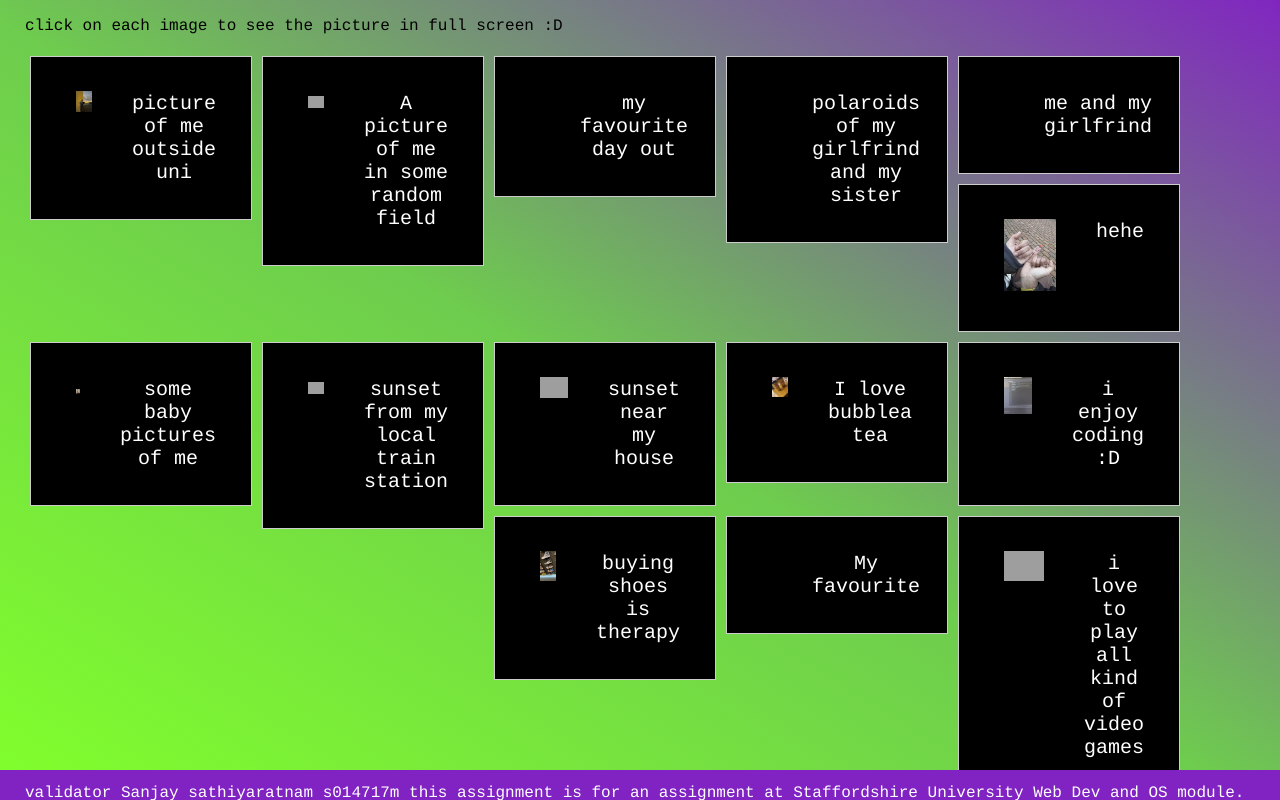
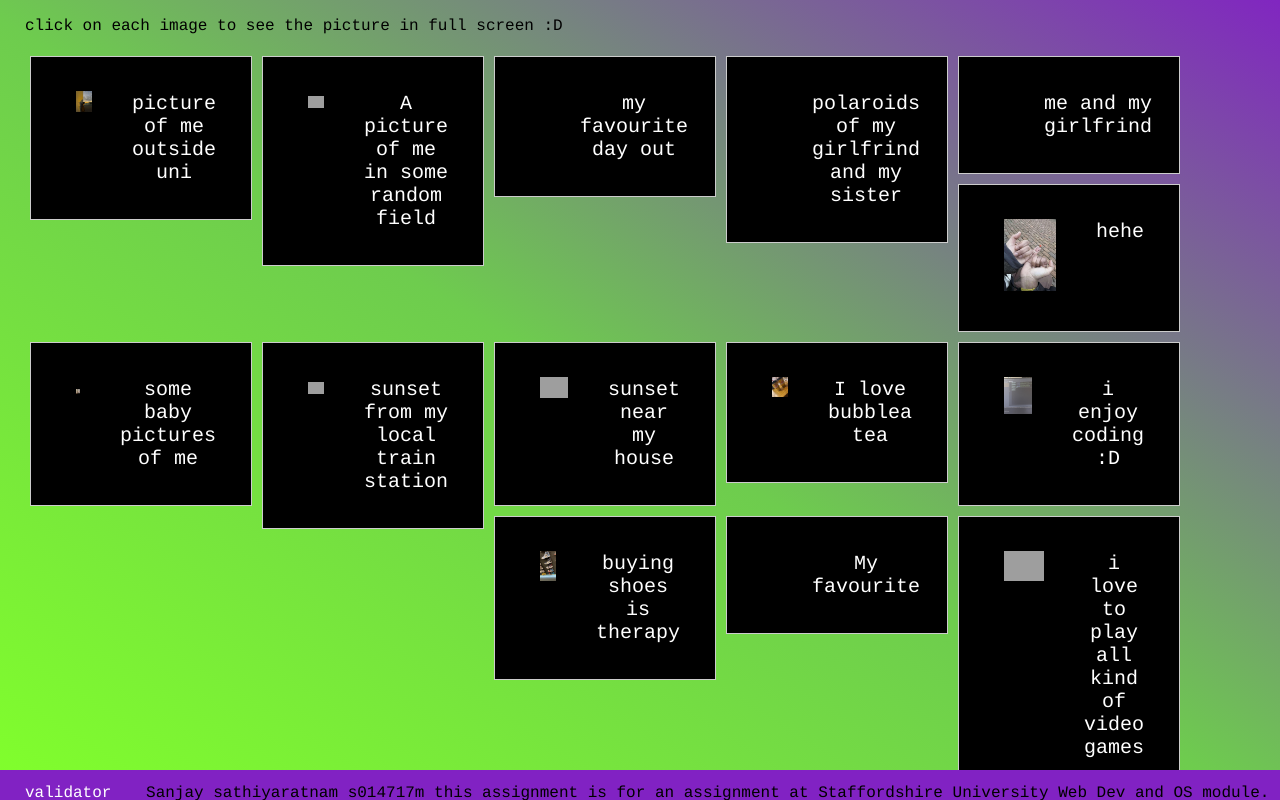
Before and after one commit to nerdypineapple1/nerdypineapple1.github.io, a website: page interest.html in a window 1280 px wide. Shown: the part 399-1199 px from the top of the page. Drawn offline with Linux system fonts and the light colour scheme; grey boxes are pictures that could not be loaded.

Commit message:
Add files via upload

```diff
--- a/interest.html
+++ b/interest.html
@@ -116,7 +116,7 @@
     </div>
   </div>
   <footer>
-    <a href="https://validator.w3.org/nu/?doc=http%3A%2F%2Fazalea.ovh%2Fnerdypineapple1.github.io%2Fqualifications.html">validator
+    <a href="https://validator.w3.org/nu/?doc=http%3A%2F%2Fazalea.ovh%2Fnerdypineapple1.github.io%2Fqualifications.html">validator</a>
     Sanjay sathiyaratnam s014717m this assignment is for an assignment at Staffordshire University Web Dev and OS module.
   </footer>
 </body>
```
